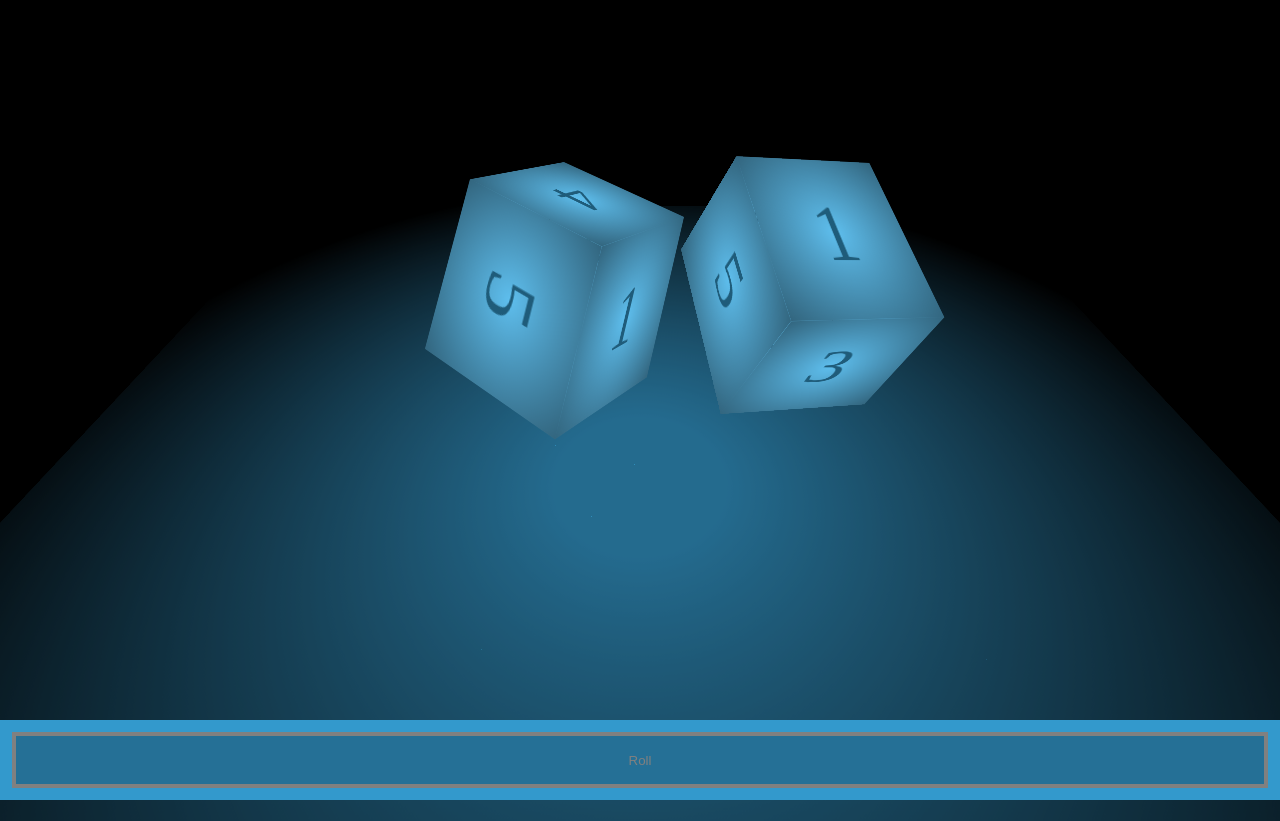
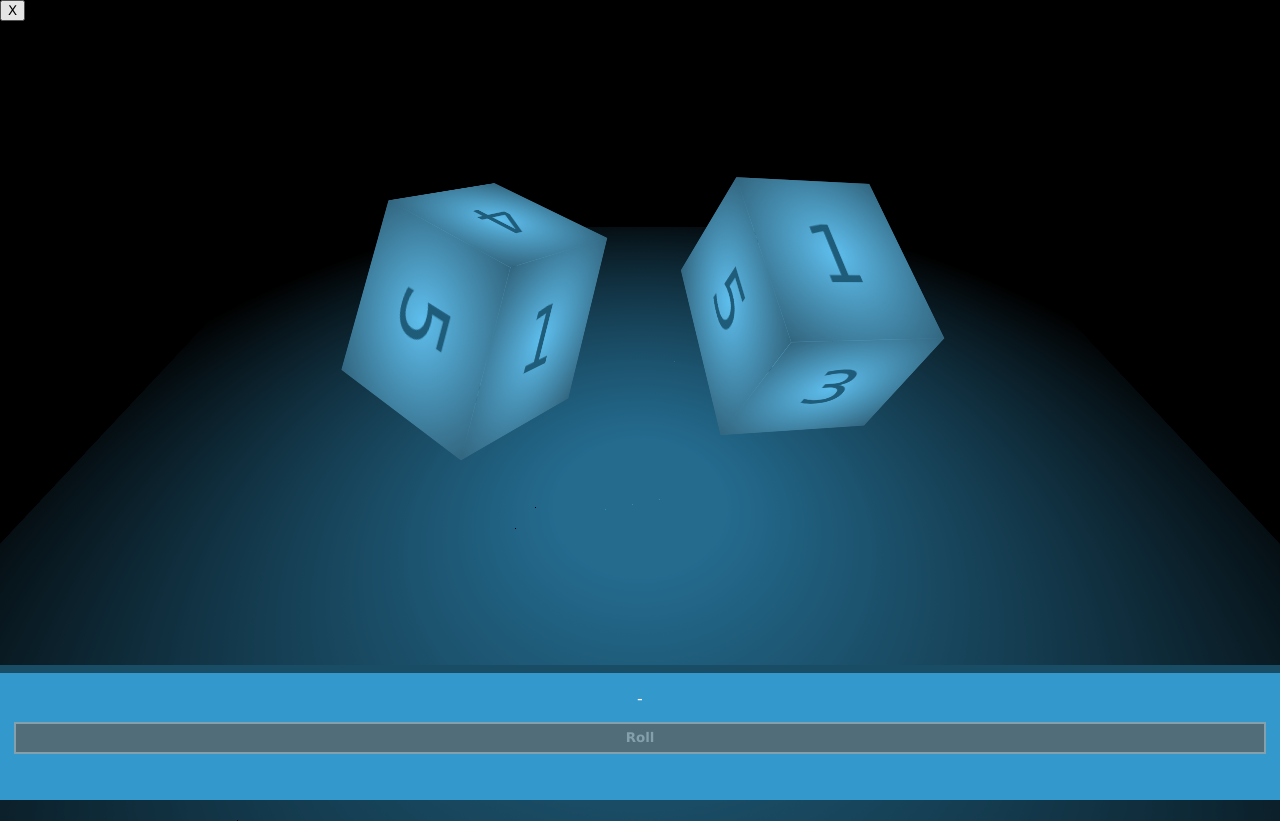
Before and after one commit to bbjorn/DoubleDice, a plain HTML site: page index.html in a window 1280 px wide. Both pictures are taken after a click on the button "Roll". Before the commit the page ends 800 px from the top, so only its background shows below. Drawn offline with Linux system fonts and the light colour scheme.

Commit message:
Dice are working

```diff
--- a/index.html
+++ b/index.html
@@ -9,6 +9,9 @@
     <title>🎲Double Dice🎲</title>
 </head>
 <body>
+    <header class="main-header">
+        <button class="hamburger">X</button>
+    </header>
     <main>
         <section class="scene">
             <div id="die1" class="die die-1">
@@ -32,6 +35,10 @@
         </section>
     </main>
     <footer class="main-footer">
+        <p>
+            <span id="outcome1"></span> -
+            <span id="outcome2"></spans>
+        </p>
         <button id="rollbtn" class="btn btn--roll">Roll</button>
     </footer>
 </body>
--- a/script.js
+++ b/script.js
@@ -1,7 +1,15 @@
 const die1 = document.getElementById("die1")
 const die2 = document.getElementById("die2")
 const rollbtn = document.getElementById("rollbtn")
+const outcome1 = document.getElementById("outcome1")
+const outcome2 = document.getElementById("outcome2")
+
 let clicked = false
+
+const outcomeText1 = ["one", "two", "three", "four", "five", "six"]
+const outcomeText2 = ["one", "two", "three", "four", "five", "six"]
+
+console.log(outcome1);
 
 rollbtn.addEventListener('click', () => {
     if (!clicked){
@@ -31,6 +39,8 @@ const rollDice = () => {
     setTimeout(() => {
         activateSide(die1, roll1)
         activateSide(die2, roll2)
+        outcome1.innerText = outcomeText1[roll1-1]
+        outcome2.innerText = outcomeText1[roll2-1]
     }, 10000);
 
     setTimeout(() => {
--- a/style.css
+++ b/style.css
@@ -9,6 +9,7 @@
 *::before,
 *::after {
   box-sizing: border-box;
+  font-family: Verdana, Geneva, Tahoma, sans-serif;
 }
 
 body {
@@ -58,7 +59,7 @@ main {
 }
 
 .die-1 {
-  left: -2em;
+  left: -3em;
 }
 
 .die-2 {
@@ -196,17 +197,27 @@ main {
   bottom: 0;
   min-height: 5em;
   background-color: var(--clr-floor);
-  padding: 1em;
+  padding: 1em 1em 3em;
   display: grid;
   place-items: centers;
+  gap: 1em;
+  border-top: solid 0.5em hsl(var(--hue), 60%, 25%);
+}
+
+.main-footer p {
+  text-align: center;
+  margin: 0;
+  color: white;
 }
 
 .btn {
+  padding: 0.5em 1em;
   cursor: pointer;
   background-color: #0006;
   color: var(--clr-dice);
   border: none;
   outline: 2px solid;
+  font-weight: 600;
 }
 
 .btn:hover,
@@ -215,12 +226,12 @@ main {
 }
 
 .btn--disabled {
-  color: gray;
-  background-color: #0004;
+  color: hsl(var(--hue), 20%, 60%);
+  background-color: hsl(var(--hue), 20%, 40%);
 }
 
 .btn--disabled:hover,
 .btn--disabled:focus {
   cursor: unset;
-  border: darkgray;
+  outline: 2px solid;
 }
```
